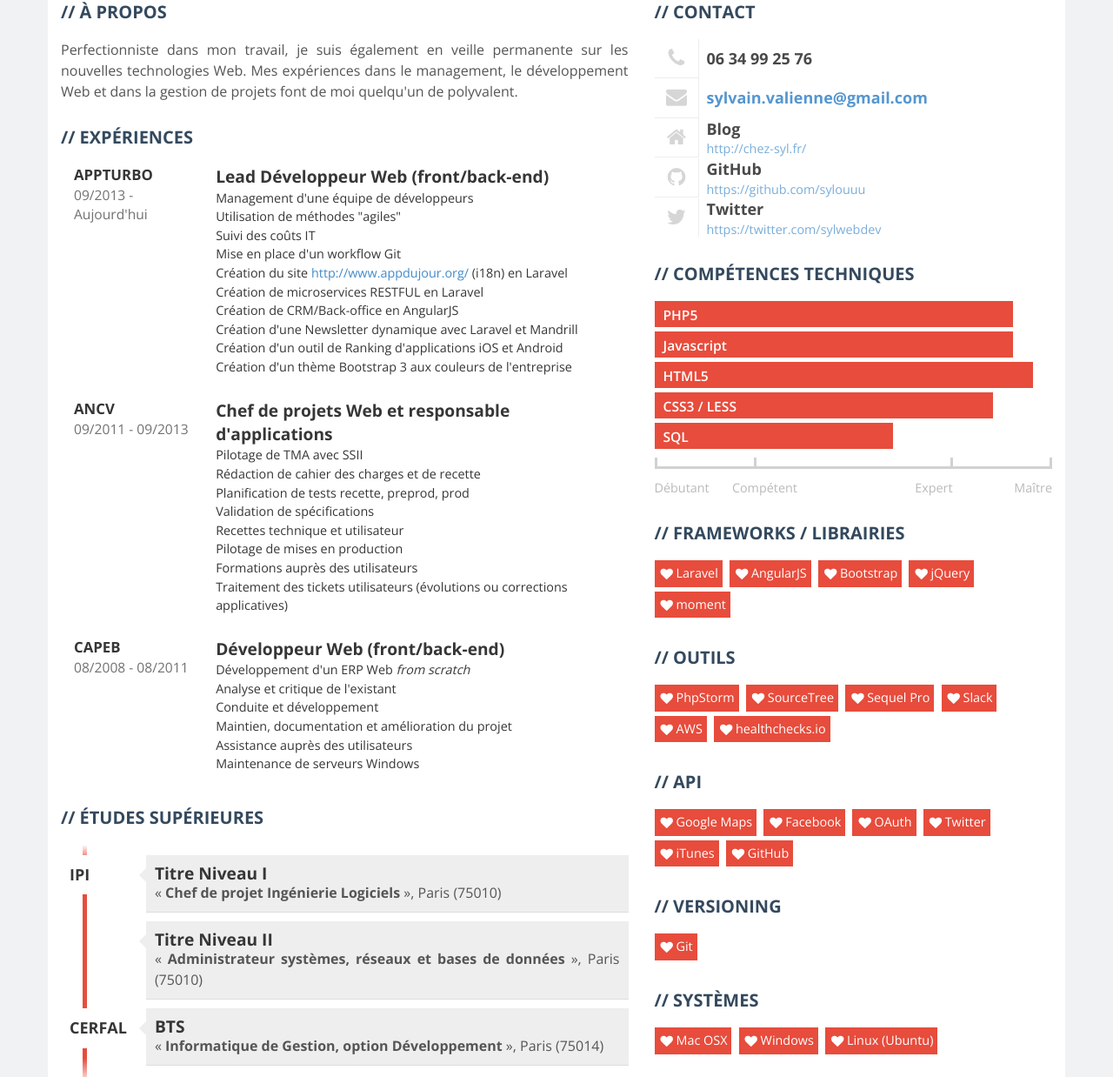
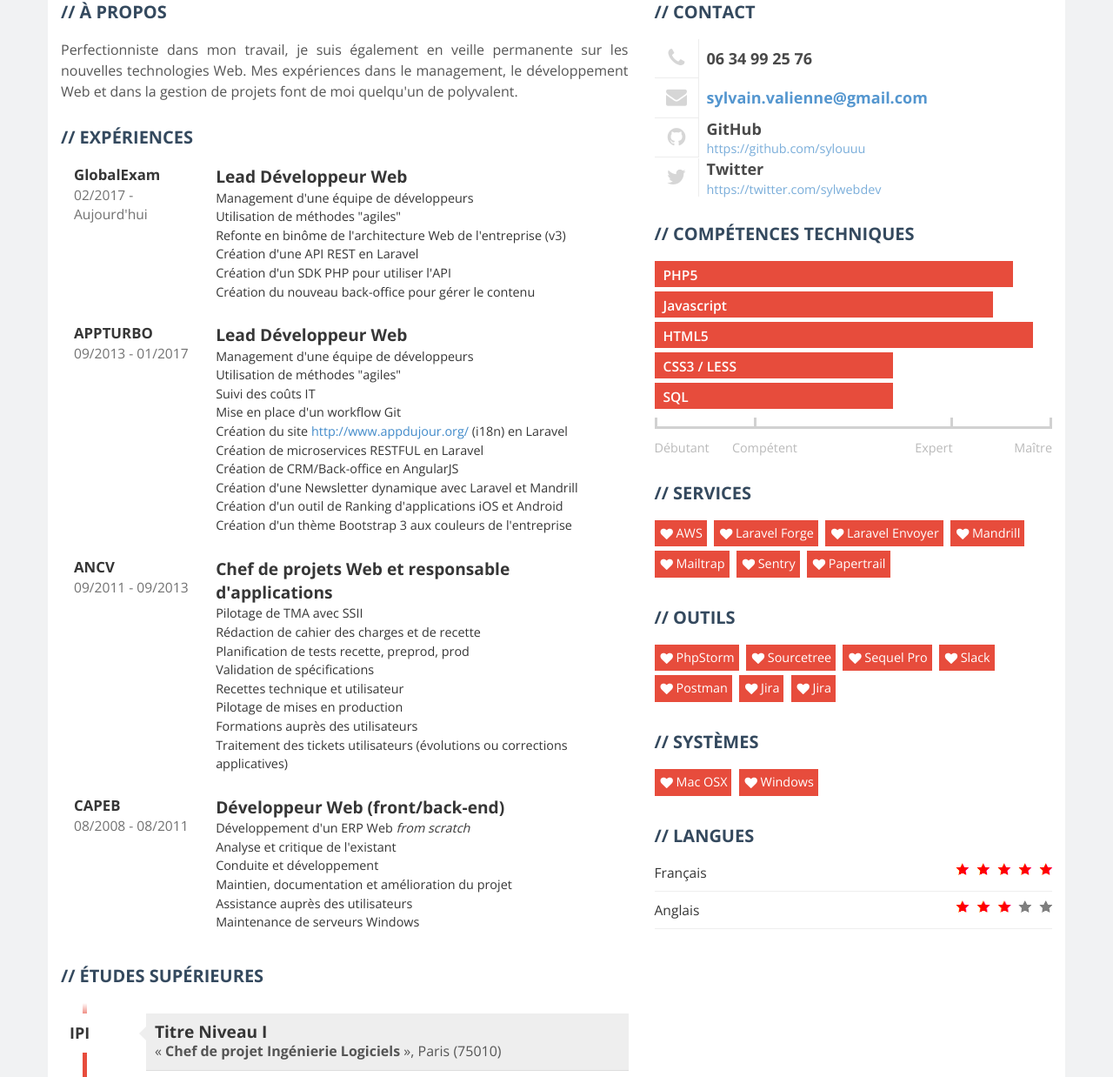
Before and after one commit to sylouuu/cv, a website: page index.html in a window 1280 px wide. Shown: the part 301-1539 px from the top of the page at 87% size. Drawn offline with nearby package versions, Linux system fonts and the light colour scheme.

Commit message:
updated cv

```diff
--- a/index.html
+++ b/index.html
@@ -21,7 +21,7 @@
                             <img src="https://avatars1.githubusercontent.com/u/2300259?s=460" alt="avatar">
                         </div>
                         <div id="text-header">
-                            <h1>Sylvain Valienne<sup>28 ans</sup><br><span>Lead Développeur Web</span></h1>
+                            <h1>Sylvain Valienne<sup>30 ans</sup><br><span>Lead Développeur Web</span></h1>
                         </div>
                     </div>
                 </div>
@@ -39,13 +39,34 @@
                     <!-- Expériences -->
                     <div class="box">
                         <h2>expériences</h2>
+
+                        <div class="job clearfix">
+                            <div class="col-xs-3">
+                                <div class="where">GlobalExam</div>
+                                <div class="year">02/2017 - Aujourd'hui</div>
+                            </div>
+                            <div class="col-xs-9">
+                                <div class="profession">Lead Développeur Web</div>
+                                <div class="description">
+                                    <ul class="list-unstyled">
+                                        <li>Management d'une équipe de développeurs</li>
+                                        <li>Utilisation de méthodes "agiles"</li>
+                                        <li>Refonte en binôme de l'architecture Web de l'entreprise (v3)</li>
+                                        <li>Création d'une API REST en Laravel</li>
+                                        <li>Création d'un SDK PHP pour utiliser l'API</li>
+                                        <li>Création du nouveau back-office pour gérer le contenu</li>
+                                    </ul>
+                                </div>
+                            </div>
+                        </div>
+
                         <div class="job clearfix">
                             <div class="col-xs-3">
                                 <div class="where">APPTURBO</div>
-                                <div class="year">09/2013 - Aujourd'hui</div>
+                                <div class="year">09/2013 - 01/2017</div>
                             </div>
                             <div class="col-xs-9">
-                                <div class="profession">Lead Développeur Web (front/back-end)</div>
+                                <div class="profession">Lead Développeur Web</div>
                                 <div class="description">
                                     <ul class="list-unstyled">
                                         <li>Management d'une équipe de développeurs</li>
@@ -151,14 +172,6 @@
                         </div>
 
                         <div class="contact-item">
-                            <div class="icon pull-left text-center"><span class="fa fa-home fa-fw"></span></div>
-                            <div class="title pull-right">Blog</div>
-                            <div class="description pull-right">
-                                <a href="http://chez-syl.fr/" target="_blank">http://chez-syl.fr/</a>
-                            </div>
-                        </div>
-
-                        <div class="contact-item">
                             <div class="icon pull-left text-center"><span class="fa fa-github fa-fw"></span></div>
                             <div class="title pull-right">GitHub</div>
                             <div class="description pull-right">
@@ -180,9 +193,9 @@
                         <h2>compétences techniques</h2>
                         <div class="skills">
                             <div class="item-skills" data-percent="0.90">PHP5</div>
-                            <div class="item-skills" data-percent="0.90">Javascript</div>
+                            <div class="item-skills" data-percent="0.85">Javascript</div>
                             <div class="item-skills" data-percent="0.95">HTML5</div>
-                            <div class="item-skills" data-percent="0.85">CSS3 / LESS</div>
+                            <div class="item-skills" data-percent="0.6">CSS3 / LESS</div>
                             <div class="item-skills" data-percent="0.60">SQL</div>
                             <div class="skills-legend clearfix">
                                 <div class="legend-left legend">Débutant</div>
@@ -195,40 +208,26 @@
 
                     <!-- Frameworks -->
                     <div class="box">
-                        <h2>frameworks / librairies</h2>
-                        <div class="hobby">Laravel</div>
-                        <div class="hobby">AngularJS</div>
-                        <div class="hobby">Bootstrap</div>
-                        <div class="hobby">jQuery</div>
-                        <div class="hobby">moment</div>
+                        <h2>services</h2>
+                        <div class="hobby">AWS</div>
+                        <div class="hobby">Laravel Forge</div>
+                        <div class="hobby">Laravel Envoyer</div>
+                        <div class="hobby">Mandrill</div>
+                        <div class="hobby">Mailtrap</div>
+                        <div class="hobby">Sentry</div>
+                        <div class="hobby">Papertrail</div>
                     </div>
 
                     <!-- Outils -->
                     <div class="box">
                         <h2>outils</h2>
                         <div class="hobby">PhpStorm</div>
-                        <div class="hobby">SourceTree</div>
+                        <div class="hobby">Sourcetree</div>
                         <div class="hobby">Sequel Pro</div>
                         <div class="hobby">Slack</div>
-                        <div class="hobby">AWS</div>
-                        <div class="hobby">healthchecks.io</div>
-                    </div>
-
-                    <!-- API -->
-                    <div class="box">
-                        <h2>api</h2>
-                        <div class="hobby">Google Maps</div>
-                        <div class="hobby">Facebook</div>
-                        <div class="hobby">OAuth</div>
-                        <div class="hobby">Twitter</div>
-                        <div class="hobby">iTunes</div>
-                        <div class="hobby">GitHub</div>
-                    </div>
-
-                    <!-- Versioning -->
-                    <div class="box">
-                        <h2>versioning</h2>
-                        <div class="hobby">Git</div>
+                        <div class="hobby">Postman</div>
+                        <div class="hobby">Jira</div>
+                        <div class="hobby">Jira</div>
                     </div>
 
                     <!-- Systèmes -->
@@ -236,7 +235,6 @@
                         <h2>systèmes</h2>
                         <div class="hobby">Mac OSX</div>
                         <div class="hobby">Windows</div>
-                        <div class="hobby">Linux (Ubuntu)</div>
                     </div>
 
                     <!-- Langues -->
```
